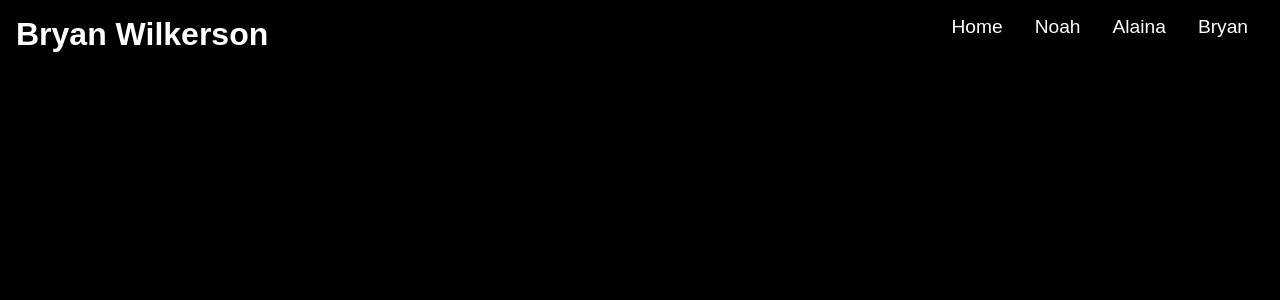
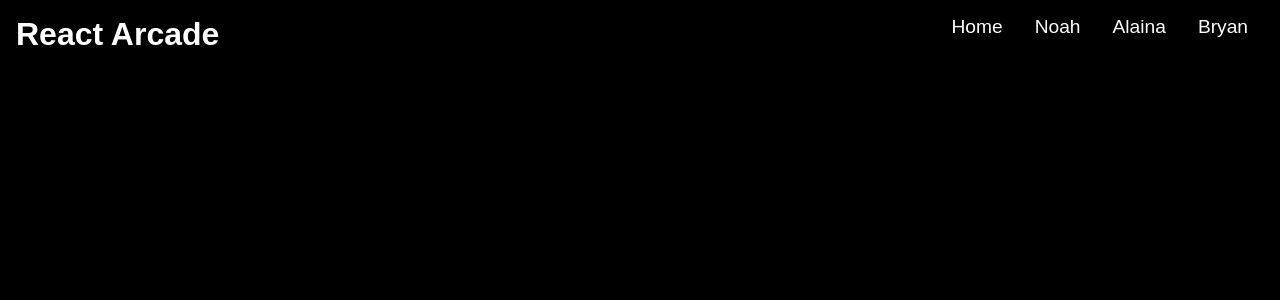
Before and after one commit to AlainaRosendahl/react-arcade, a React (Create React App) app in the folder client/: page / in a window 1280 px wide. Shown: the top 300 px of the page. Built offline with nearby package versions, Linux system fonts and the light colour scheme.

Commit message:
updated nav

```diff
--- a/client/src/components/Nav/Nav.js
+++ b/client/src/components/Nav/Nav.js
@@ -20,7 +20,7 @@ const Navbar = () => {
 
   return (
     <div className={color ? "header header-bg" : "header"}>
-      <h1>Bryan Wilkerson</h1>
+      <h1>React Arcade</h1>
       <ul className={click ? "nav-menu-active" : "nav-menu"}>
         <li>
           <Link to="/">Home</Link>
```
